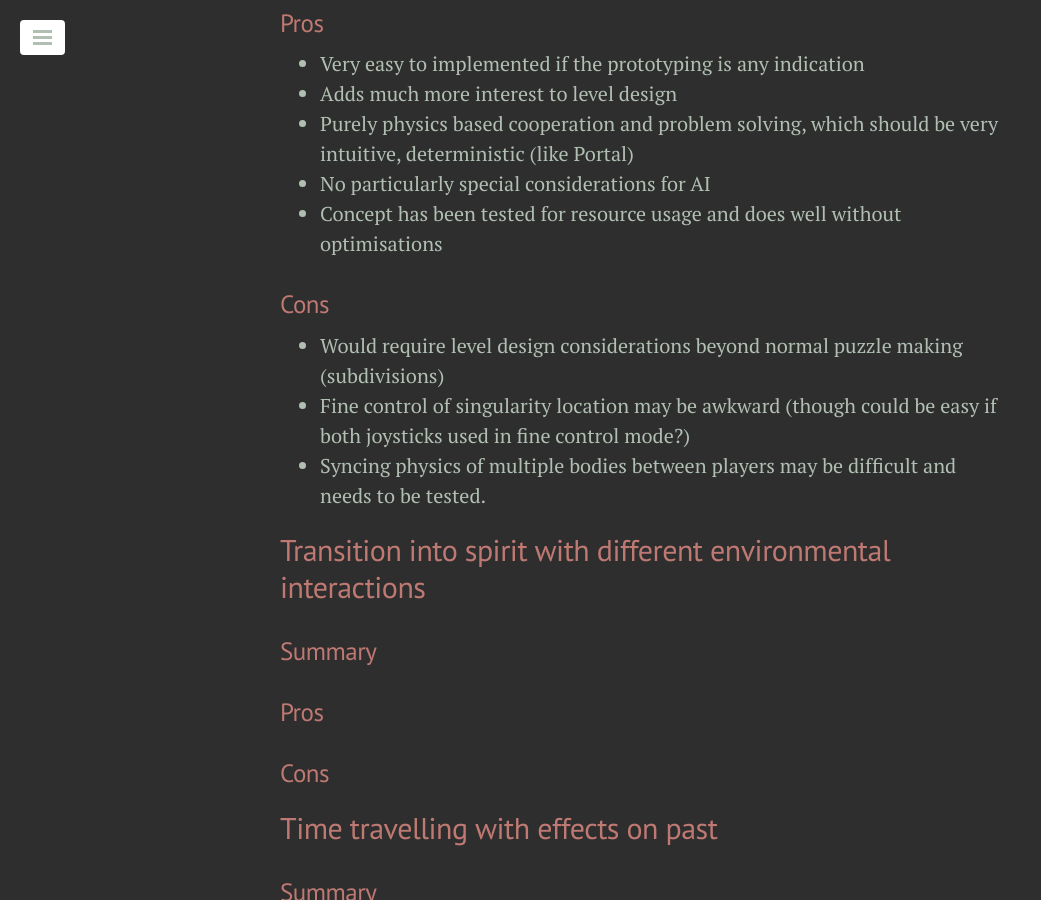
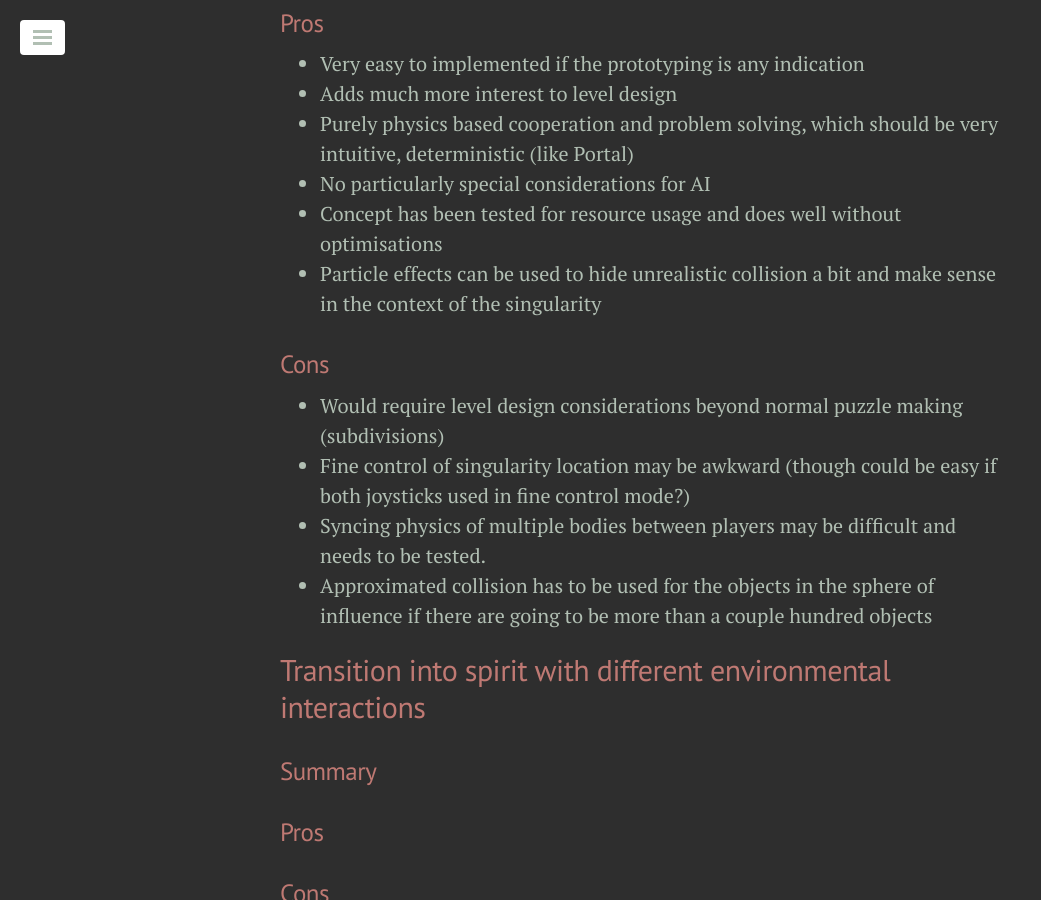
Before and after one commit to scarlethammergames/scarlethammergames.github.io, a Jekyll site: the page built from _posts/15-01-11-collated-white-rabbits.md, in a window 1280 px wide and 900 px high, scrolled down 2075 px. Shown: the whole window, without its empty margins (0-1041 px from the left). Built offline with Jekyll 4.4.1, drawn with Linux system fonts in a browser that asks for light colours; Markdown is read by kramdown in place of the engine named in the settings.

Commit message:
Update 15-01-11-collated-white-rabbits.md

```diff
--- a/_posts/15-01-11-collated-white-rabbits.md
+++ b/_posts/15-01-11-collated-white-rabbits.md
@@ -56,12 +56,14 @@ Another mode is allowing a double jump by jumping onto the top of a singularity,
 + Purely physics based cooperation and problem solving, which should be very intuitive, deterministic (like Portal)
 + No particularly special considerations for AI
 + Concept has been tested for resource usage and does well without optimisations
++ Particle effects can be used to hide unrealistic collision a bit and make sense in the context of the singularity
 
 ### Cons
 
 + Would require level design considerations beyond normal puzzle making (subdivisions)
 + Fine control of singularity location may be awkward (though could be easy if both joysticks used in fine control mode?)
 + Syncing physics of multiple bodies between players may be difficult and needs to be tested.
++ Approximated collision has to be used for the objects in the sphere of influence if there are going to be more than a couple hundred objects
 
 ## Transition into spirit with different environmental interactions
 
```
